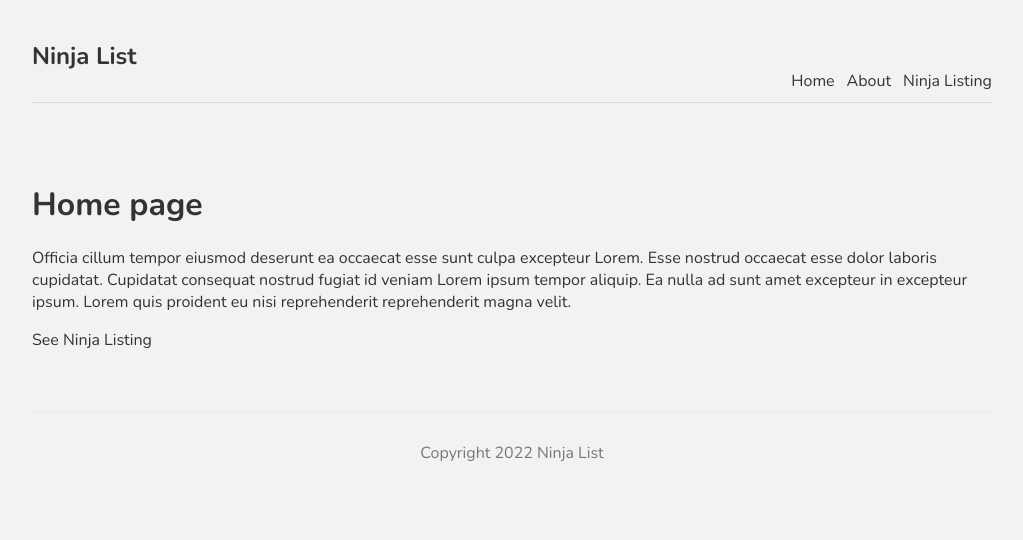
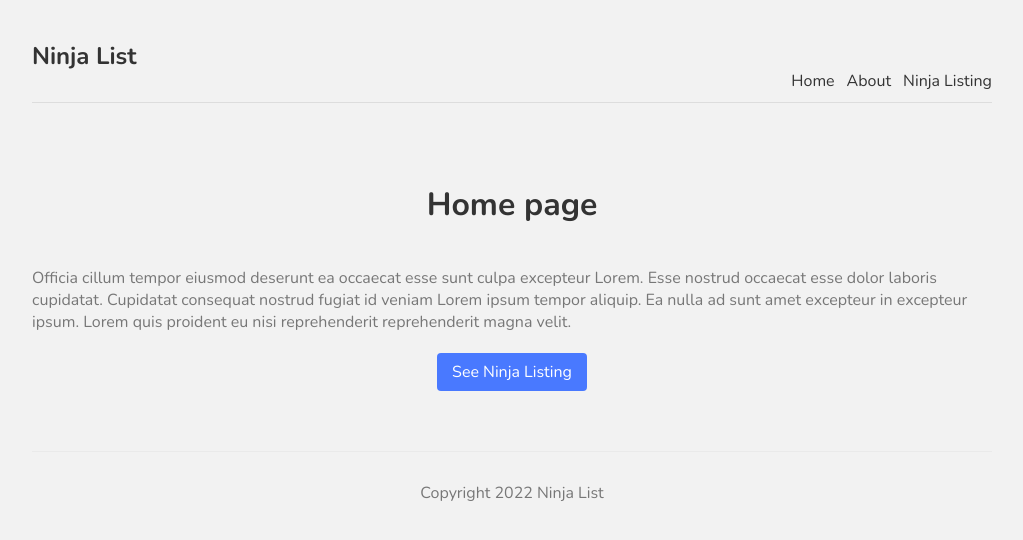
Before and after one commit to triciachow/next-project, a Next.js app: page / in a window 1280 px wide. Shown: the top 540 px of the page, without its empty margins (128-1151 px from the left). Built offline with nearby package versions, Linux system fonts and the light colour scheme.

Commit message:
Apply css modules

```diff
--- a/pages/index.js
+++ b/pages/index.js
@@ -1,10 +1,11 @@
 import Link from "next/link";
+import styles from "../styles/Home.module.css";
 
 export default function Home() {
   return (
     <div>
-      <h1>Home page</h1>
-      <p>
+      <h1 className={styles.title}>Home page</h1>
+      <p className={styles.text}>
         Officia cillum tempor eiusmod deserunt ea occaecat esse sunt culpa
         excepteur Lorem. Esse nostrud occaecat esse dolor laboris cupidatat.
         Cupidatat consequat nostrud fugiat id veniam Lorem ipsum tempor aliquip.
@@ -12,7 +13,7 @@
         eu nisi reprehenderit reprehenderit magna velit.
       </p>
       <Link href="/ninjas">
-        <a>See Ninja Listing</a>
+        <a className={styles.btn}>See Ninja Listing</a>
       </Link>
     </div>
   );
--- a/styles/Home.module.css
+++ b/styles/Home.module.css
@@ -1,129 +1,18 @@
-.container {
-  padding: 0 2rem;
-}
-
-.main {
-  min-height: 100vh;
-  padding: 4rem 0;
-  flex: 1;
-  display: flex;
-  flex-direction: column;
-  justify-content: center;
-  align-items: center;
-}
-
-.footer {
-  display: flex;
-  flex: 1;
-  padding: 2rem 0;
-  border-top: 1px solid #eaeaea;
-  justify-content: center;
-  align-items: center;
-}
-
-.footer a {
-  display: flex;
-  justify-content: center;
-  align-items: center;
-  flex-grow: 1;
-}
-
-.title a {
-  color: #0070f3;
-  text-decoration: none;
-}
-
-.title a:hover,
-.title a:focus,
-.title a:active {
-  text-decoration: underline;
-}
-
 .title {
-  margin: 0;
-  line-height: 1.15;
-  font-size: 4rem;
-}
-
-.title,
-.description {
+  color: #333;
+  padding-bottom: 20px;
   text-align: center;
 }
-
-.description {
-  margin: 4rem 0;
-  line-height: 1.5;
-  font-size: 1.5rem;
+.text {
+  color: #777;
 }
-
-.code {
-  background: #fafafa;
-  border-radius: 5px;
-  padding: 0.75rem;
-  font-size: 1.1rem;
-  font-family: Menlo, Monaco, Lucida Console, Liberation Mono, DejaVu Sans Mono,
-    Bitstream Vera Sans Mono, Courier New, monospace;
+.btn {
+  display: block;
+  width: 150px;
+  padding: 8px 0;
+  margin: 20px auto;
+  background: #4979ff;
+  border-radius: 4px;
+  color: white;
+  text-align: center;
 }
-
-.grid {
-  display: flex;
-  align-items: center;
-  justify-content: center;
-  flex-wrap: wrap;
-  max-width: 800px;
-}
-
-.card {
-  margin: 1rem;
-  padding: 1.5rem;
-  text-align: left;
-  color: inherit;
-  text-decoration: none;
-  border: 1px solid #eaeaea;
-  border-radius: 10px;
-  transition: color 0.15s ease, border-color 0.15s ease;
-  max-width: 300px;
-}
-
-.card:hover,
-.card:focus,
-.card:active {
-  color: #0070f3;
-  border-color: #0070f3;
-}
-
-.card h2 {
-  margin: 0 0 1rem 0;
-  font-size: 1.5rem;
-}
-
-.card p {
-  margin: 0;
-  font-size: 1.25rem;
-  line-height: 1.5;
-}
-
-.logo {
-  height: 1em;
-  margin-left: 0.5rem;
-}
-
-@media (max-width: 600px) {
-  .grid {
-    width: 100%;
-    flex-direction: column;
-  }
-}
-
-@media (prefers-color-scheme: dark) {
-  .card,
-  .footer {
-    border-color: #222;
-  }
-  .code {
-    background: #111;
-  }
-  .logo img {
-    filter: invert(1);
-  }
-}
```
Also changed, not shown: styles/Ninjas.module.css (added).
